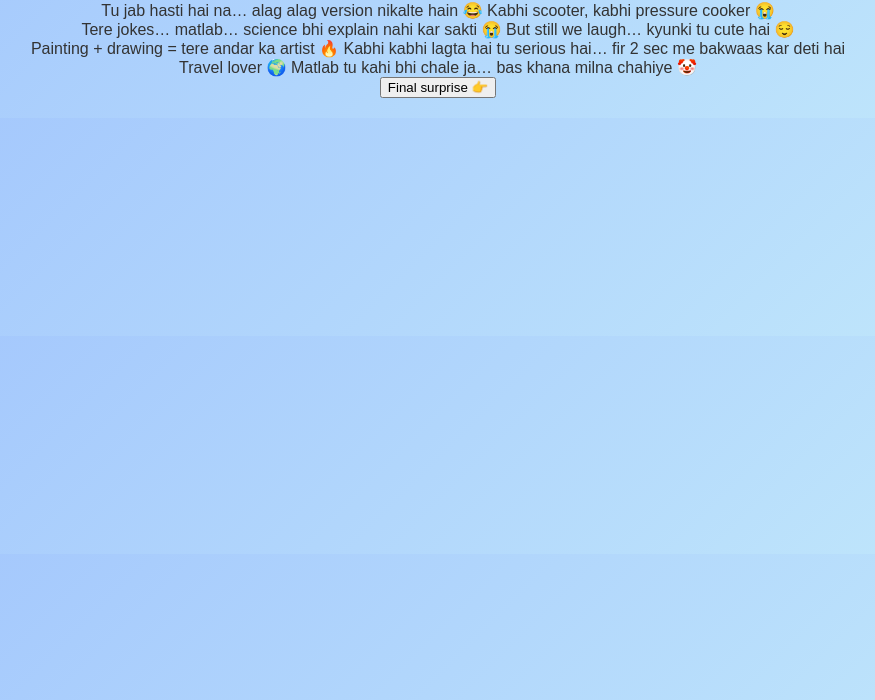
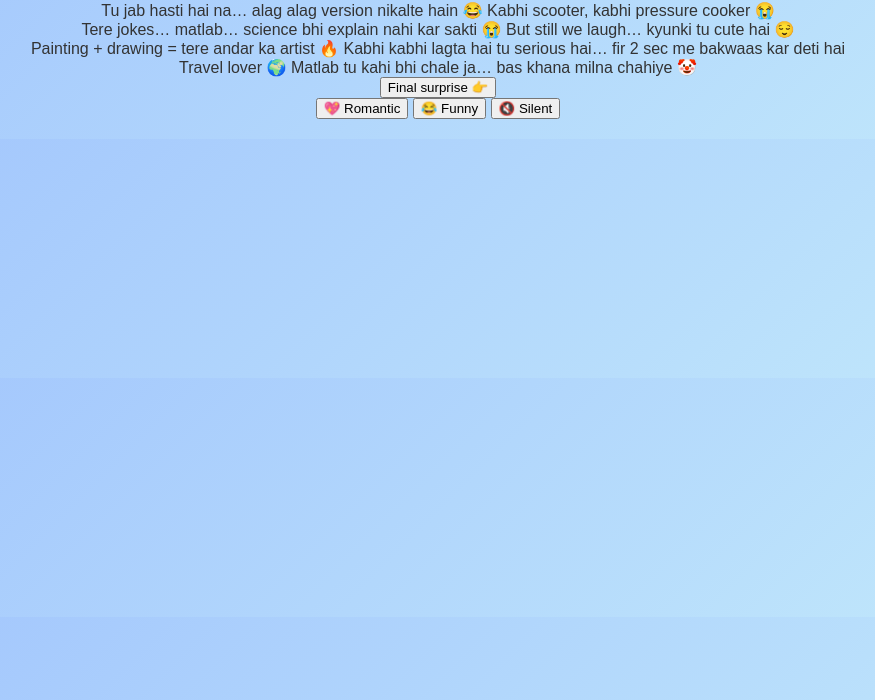
Before and after one commit to Naitik479/birthday, a plain HTML site: page memories.html in a window 1280 px wide. Shown: the part 100-800 px from the top of the page, without its empty margins (202-1077 px from the left). Drawn offline with Linux system fonts and the light colour scheme.

Commit message:
Update memories.html

```diff
--- a/memories.html
+++ b/memories.html
@@ -31,5 +31,14 @@
   <button onclick="go('surprise.html')">Final surprise 👉</button>
 
   <script src="script.js"></script>
+  <audio id="music" loop>
+  <source src="romantic.mp3" type="audio/mp3">
+</audio>
+
+<div class="music-controls">
+  <button onclick="playMusic()">💖 Romantic</button>
+  <button onclick="funnyMusic()">😂 Funny</button>
+  <button onclick="stopMusic()">🔇 Silent</button>
+</div>
 </body>
 </html>
```
